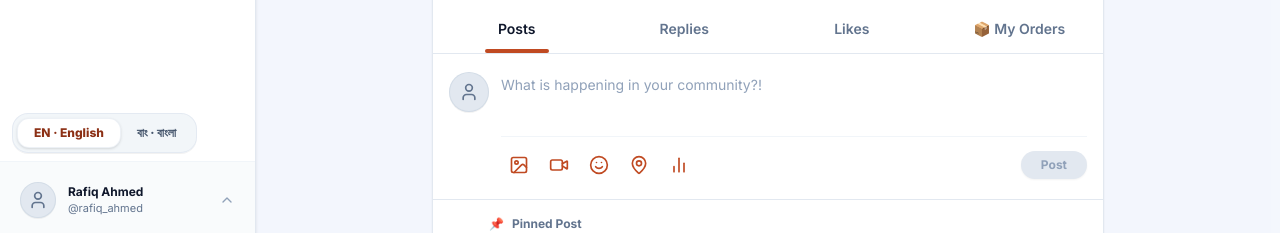
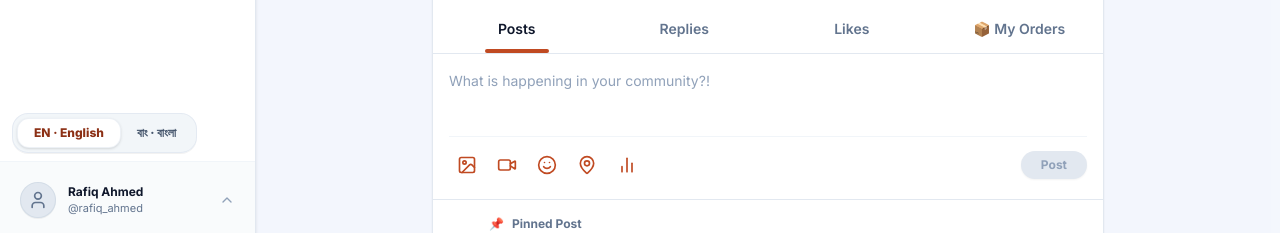
Before and after one commit to Zotish/Personal-project, a React (Vite) app: page /profile in a window 1280 px wide. Shown: the part 562-795 px from the top of the page. Built offline with nearby package versions, Linux system fonts and the light colour scheme.

Commit message:
Remove avatar icon from post composer while keeping all actions

```diff
--- a/src/app/pages/HomeFeed.tsx
+++ b/src/app/pages/HomeFeed.tsx
@@ -897,12 +897,8 @@ function PostComposer({ onAddPost }: { onAddPost?: (newPost: any) => void }) {
 
   return (
     <div className="bg-white rounded-2xl border border-border p-3 sm:p-4 mb-3 sm:mb-4">
-      {/* Top Header: Avatar + Post Type Buttons vertically centered */}
-      <div className="flex items-center gap-2.5 sm:gap-3 mb-3">
-        <div className="w-9 h-9 sm:w-10 sm:h-10 rounded-full bg-slate-200 border border-slate-300/60 flex items-center justify-center text-slate-500 flex-shrink-0">
-          <User className="w-5 h-5 text-slate-500" />
-        </div>
-        <div className="flex gap-1.5 sm:gap-2 flex-wrap items-center flex-1">
+      {/* Top Header: Post Type Buttons */}
+      <div className="flex gap-1.5 sm:gap-2 flex-wrap items-center mb-3">
           {postTypes.map(({ id, tKey, icon: Icon }) => (
             <button
               key={id}
@@ -918,7 +914,6 @@ function PostComposer({ onAddPost }: { onAddPost?: (newPost: any) => void }) {
             </button>
           ))}
         </div>
-      </div>
 
       <textarea
         value={text}
--- a/src/app/pages/Profile.tsx
+++ b/src/app/pages/Profile.tsx
@@ -1004,17 +1004,12 @@ export function Profile() {
               {/* Tweet Composer (when viewing own profile) */}
               {isSelf && (
                 <div className="p-3.5 sm:p-4 border-b border-border/80 bg-white">
-                  <div className="flex gap-3 items-start">
-                    <div className="w-9 h-9 sm:w-10 sm:h-10 rounded-full bg-slate-200 border border-slate-300/60 flex items-center justify-center text-slate-500 flex-shrink-0 shadow-2xs mt-0.5">
-                      <User className="w-5 h-5 text-slate-500" />
-                    </div>
-                    <div className="flex-1 min-w-0">
                   <textarea
                     value={newPostText}
                     onChange={e => setNewPostText(e.target.value)}
                     placeholder="What is happening in your community?!"
                     rows={2}
-                        className="w-full resize-none text-sm text-slate-900 placeholder:text-slate-400 bg-transparent outline-none leading-relaxed focus:outline-none min-h-[52px] pt-1"
+                    className="w-full resize-none text-sm text-slate-900 placeholder:text-slate-400 bg-transparent outline-none leading-relaxed focus:outline-none min-h-[52px]"
                   />
 
                       {/* Media Preview Box */}
@@ -1127,8 +1122,6 @@ export function Profile() {
                         >
                           Post
                         </button>
-                      </div>
-                    </div>
                       </div>
                 </div>
               )}
```
Lines whose indentation alone changed are shown as unchanged.
